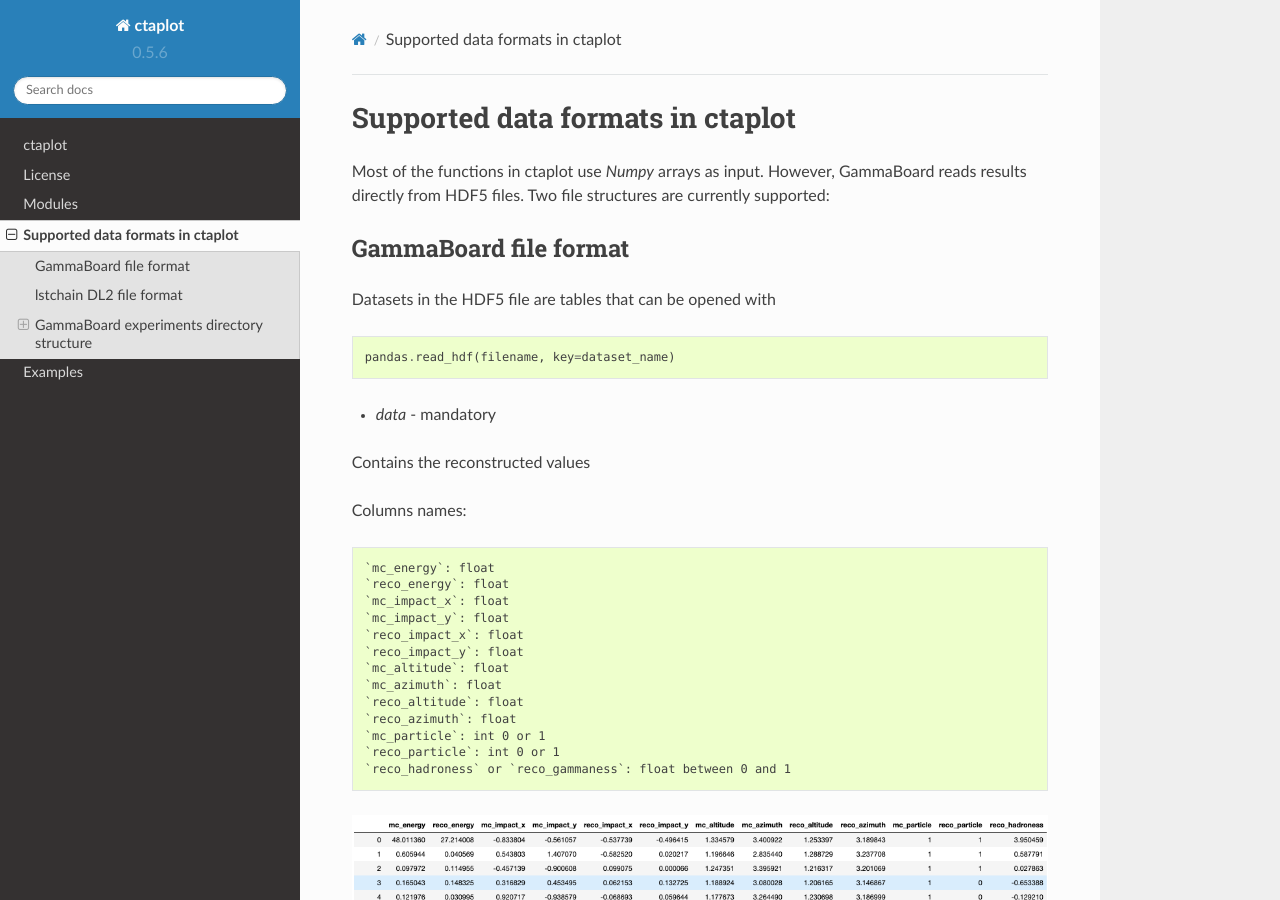
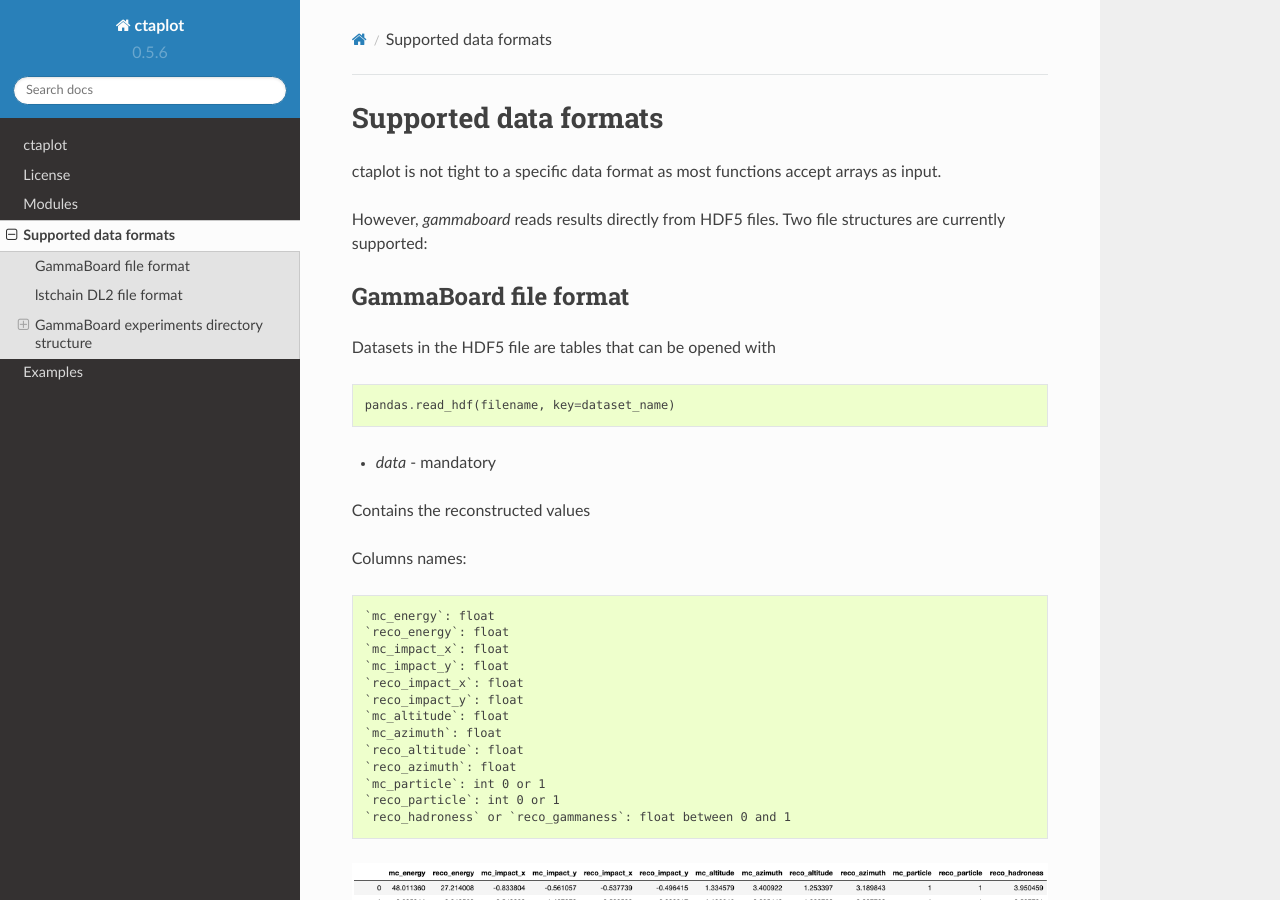
Before and after one commit to cta-observatory/ctaplot, a Sphinx documentation site: the page built from docs/data_format.rst, in a window 1280 px wide and 900 px high. Built offline with Sphinx 7.4.7 and the Read the Docs theme 2.0.0, drawn with Linux system fonts in a browser that asks for light colours; formulas are drawn with MathJax 3; pages that are not in the unit, such as notebooks, are missing from menus; some of the changed text lies outside the part shown.

Commit message:
precise data formats in doc (#163)

```diff
--- a/docs/data_format.rst
+++ b/docs/data_format.rst
@@ -1,10 +1,11 @@
-=================================
-Supported data formats in ctaplot
-=================================
+======================
+Supported data formats
+======================
 
+ctaplot is not tight to a specific data format as most functions accept arrays as input.
 
-Most of the functions in ctaplot use `Numpy` arrays as input.
-However, GammaBoard reads results directly from HDF5 files. Two file structures are currently supported:
+However, `gammaboard` reads results directly from HDF5 files.
+Two file structures are currently supported:
 
 GammaBoard file format
 ----------------------
@@ -71,9 +72,11 @@
 
 
 lstchain_ DL2 file format
-------------------------
+-------------------------
 
 .. _lstchain: https://github.com/cta-observatory/cta-lstchain
+
+As generated by `lstchain>=v0.6`
 
 Datasets:
 
```
